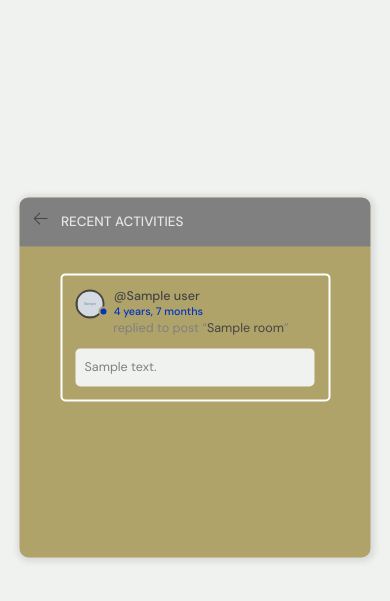
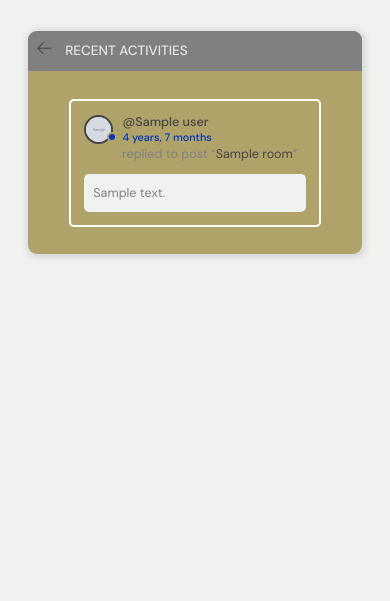
Before and after one commit to ygebre1/study-hive, a Django app: template base/templates/base/activity.html in a window 390 px wide. Shown: the part 59-660 px from the top of the page. Run offline with Django 3.2, Linux system fonts and the light colour scheme; the template is opened without the code that fills it: most values are stand-ins (such as "Sample title", 1, 10 or a date in 2020); grey boxes marked "Sample" are stand-in pictures.

Commit message:
Fixed the css for recent activity for mobile responsiveness

```diff
--- a/base/templates/base/activity.html
+++ b/base/templates/base/activity.html
@@ -8,7 +8,7 @@
             <div class="layout__boxTitle">
               <a href="{% url 'home' %}">
                 <svg version="1.1" xmlns="http://www.w3.org/2000/svg" width="32" height="32" viewBox="0 0 32 32">
-                  <title>arrow-left</title>
+                  <title>Back to Home</title>
                   <path
                     d="M13.723 2.286l-13.723 13.714 13.719 13.714 1.616-1.611-10.96-10.96h27.625v-2.286h-27.625l10.965-10.965-1.616-1.607z"
                   ></path>
@@ -36,7 +36,7 @@
         <div class="roomListRoom__actions">
           <a href="{% url 'delete-message' message.id %}">
             <svg version="1.1" xmlns="http://www.w3.org/2000/svg" width="32" height="32" viewBox="0 0 32 32">
-              <title>remove</title>
+              <title>Remove Message</title>
               <path
                 d="M27.314 6.019l-1.333-1.333-9.98 9.981-9.981-9.981-1.333 1.333 9.981 9.981-9.981 9.98 1.333 1.333 9.981-9.98 9.98 9.98 1.333-1.333-9.98-9.98 9.98-9.981z"
               ></path>
--- a/static/styles/main.css
+++ /dev/null
@@ -1,3 +0,0 @@
-body{
-    background-color: aquamarine;
-}
--- a/static/styles/style.css
+++ b/static/styles/style.css
@@ -425,20 +425,36 @@
   width: 90%;
   max-width: 48rem;
   min-height: 40rem;
-  position: absolute;
-  top: 50%;
-  left: 50%;
-  transform: translate(-50%, -46%);
+  position: relative; /* Changed from absolute for better responsiveness */
+  margin: 0 auto; /* Center the box horizontally */
   background-color: var(--color-dark);
   border-radius: 1rem;
   box-shadow: 1px 1px 6px 3px rgba(0, 0, 0, 0.1);
   overflow: hidden;
+  padding: 0; /* Remove padding from the box itself */
+  box-sizing: border-box; /* Ensure padding and border are included in total width and height */
 }
 
 .layout__boxHeader {
   display: flex;
   padding: 1.5rem;
   background-color: var(--color-dark-light);
+  border-bottom: 1px solid var(--color-dark); /* Optional: Add a border to separate header from content */
+  box-sizing: border-box; /* Ensure padding is included in total height */
+}
+
+/* Media query for mobile devices */
+@media (max-width: 600px) {
+  .layout__box {
+    width: 95%; /* Adjust width to fit smaller screens */
+    min-height: auto; /* Allow height to adjust based on content */
+    margin: 1rem auto; /* Adjust margin for mobile */
+    padding: 0; /* Remove padding for mobile view */
+  }
+
+  .layout__boxHeader {
+    padding: 1rem; /* Adjust padding for mobile */
+  }
 }
 
 .layout__boxTitle {
```
